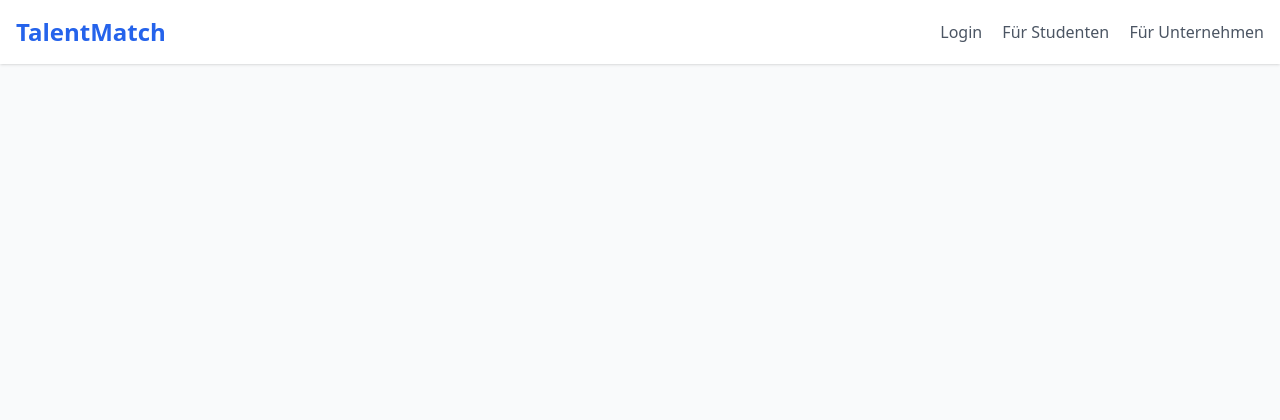
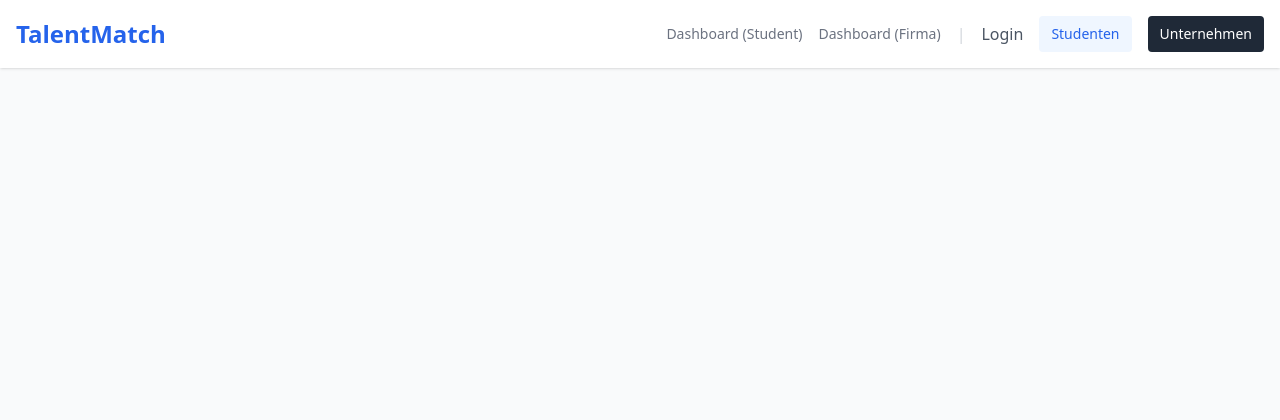
Before and after one commit to fabi-404/student-talent-match, a Flask app: template templates/base.html in a window 1280 px wide. Shown: the top 420 px of the page. Run offline with Flask 3, Linux system fonts and the light colour scheme; the template is opened without the code that fills it: most values are stand-ins (such as "Sample title", 1, 10 or a date in 2020); some libraries are stand-ins or nearby versions.

Commit message:
base für dashboard links erweitert

```diff
--- a/templates/base.html
+++ b/templates/base.html
@@ -11,10 +11,14 @@
     <nav class="bg-white shadow p-4 sticky top-0 z-50">
         <div class="container mx-auto flex justify-between items-center">
             <a href="{{ url_for('index') }}" class="text-2xl font-bold text-blue-600 hover:text-blue-700">TalentMatch</a>
-            <div class="space-x-4">
-                <a href="#" class="text-gray-600 hover:text-blue-600 font-medium">Login</a>
-                <a href="{{ url_for('register_student') }}" class="text-gray-600 hover:text-blue-600 font-medium">Für Studenten</a>
-                <a href="{{ url_for('register_employer') }}" class="text-gray-600 hover:text-blue-600 font-medium">Für Unternehmen</a>
+
+            <div class="space-x-4 flex items-center">
+                <a href="/dashboard/student" class="text-gray-500 hover:text-blue-600 font-medium text-sm">Dashboard (Student)</a>
+                <a href="/dashboard/employer" class="text-gray-500 hover:text-blue-600 font-medium text-sm">Dashboard (Firma)</a>
+
+                <span class="text-gray-300">|</span> <a href="#" class="text-gray-600 hover:text-blue-600 font-medium">Login</a>
+                <a href="{{ url('register_student') }}" class="px-3 py-2 bg-blue-50 text-blue-600 rounded hover:bg-blue-100 font-medium text-sm">Studenten</a>
+                <a href="{{ url('register_employer') }}" class="px-3 py-2 bg-gray-800 text-white rounded hover:bg-gray-900 font-medium text-sm">Unternehmen</a>
             </div>
         </div>
     </nav>
```
